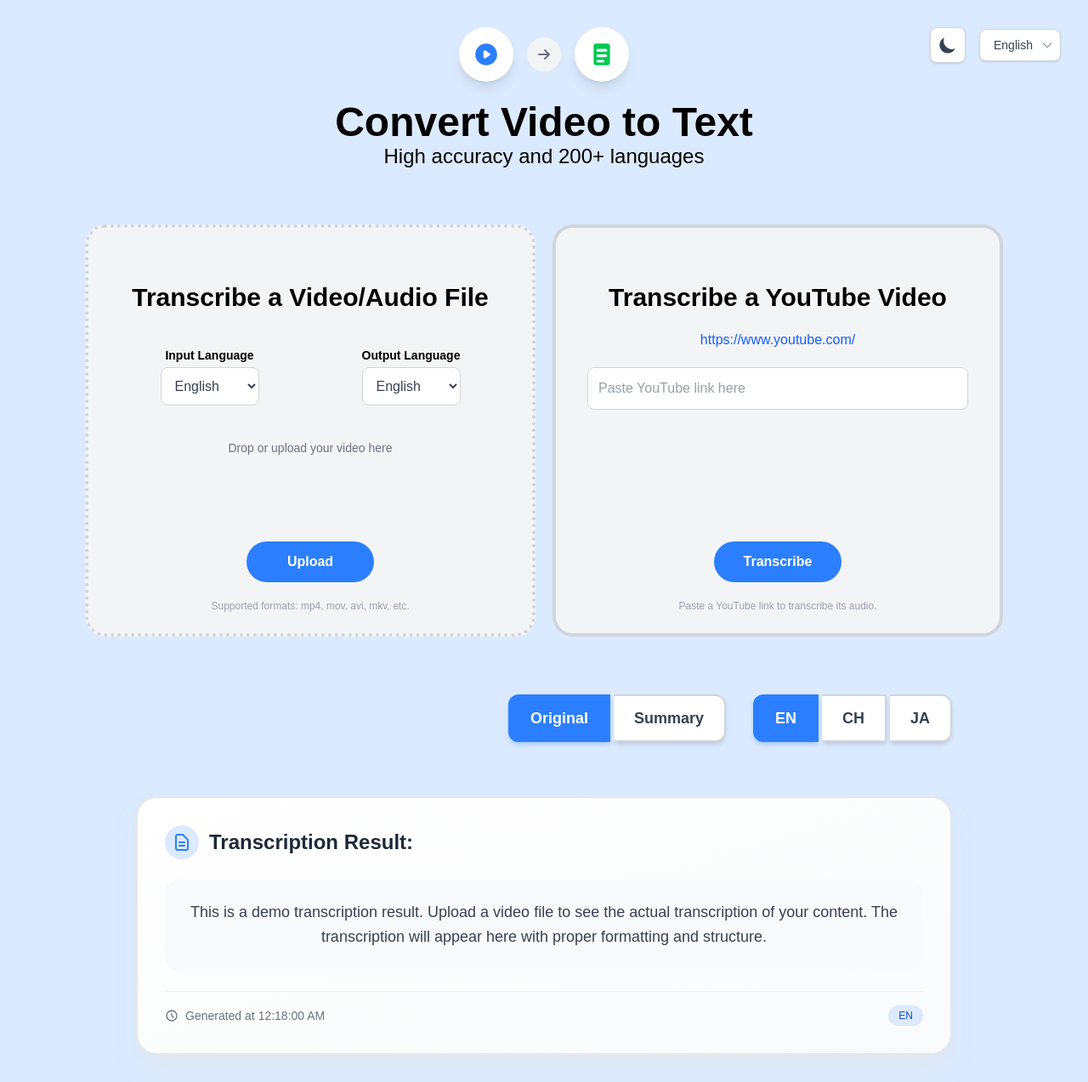
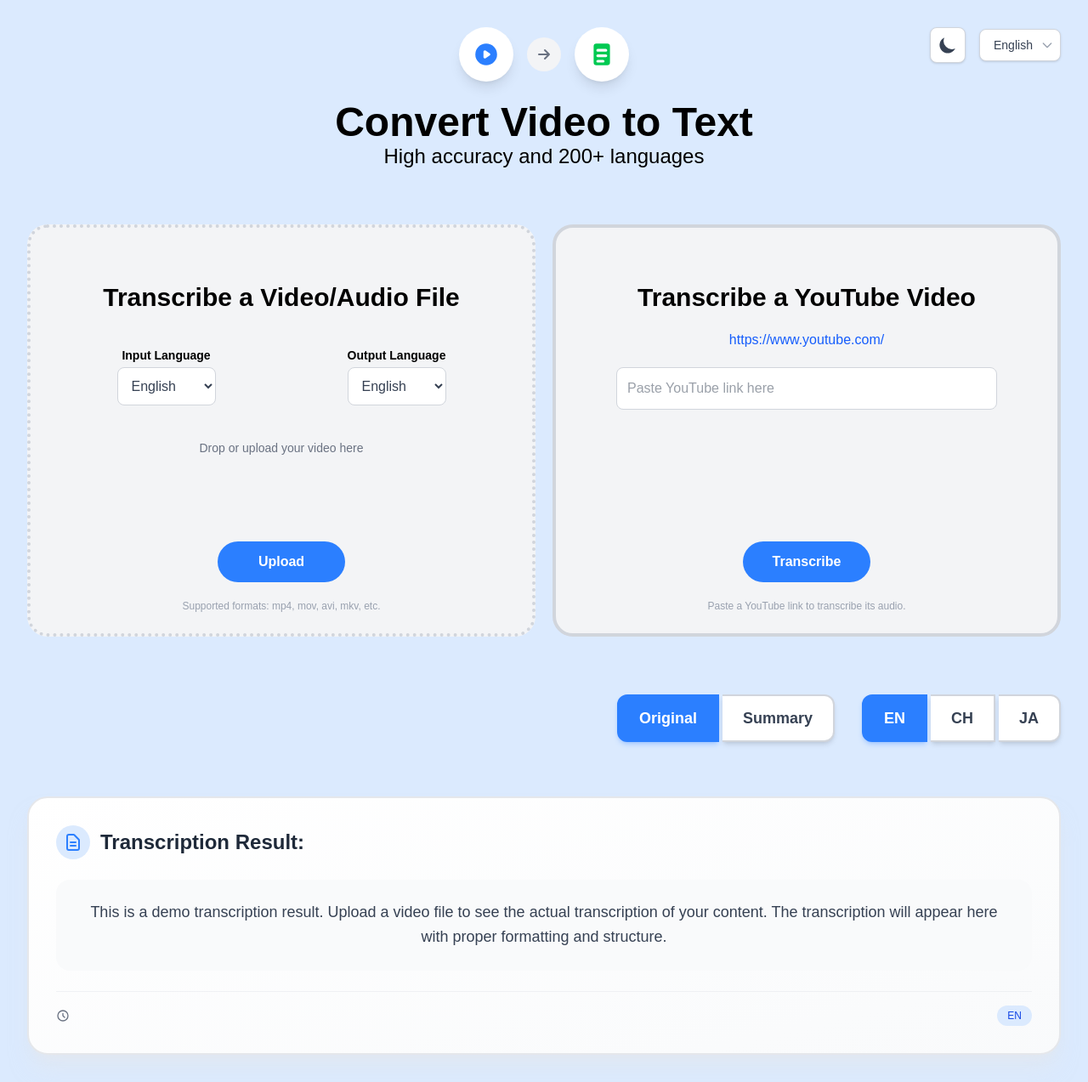
Before and after one commit to tnyw326/transcribing-app, a Next.js app: page / in a window 1280 px wide. Shown: the whole page at 85% size. Built offline with nearby package versions, Linux system fonts and the light colour scheme; a web font is replaced by a local one.

Commit message:
Fixed sizing issue for VideoCard and YouTubeCard and VideoPreviewCard. Now it fits in the window. Added conditional where no file uploaded, VideoCard and YouTube Card takes up full width. If added, three full cards.

```diff
--- a/app/page.tsx
+++ b/app/page.tsx
@@ -102,6 +102,9 @@ export default function Home() {
 
   // Get current translations based on selected language
   const t = translations[selectedLanguage as keyof typeof translations] || translations.en;
+
+  // Check if video is uploaded
+  const isVideoUploaded = selectedFile !== null && isFileSelected;
 
   const languages = [
     { code: "en", name: "English" },
@@ -323,10 +326,10 @@ export default function Home() {
         <p className="text-5xl font-extrabold">{t.title}</p>
         <p className="text-2xl font-normal">{t.subtitle}</p>
       </div>
-      <div className={`flex flex-col lg:flex-row w-full ${selectedFile ? 'lg:w-[1440px]' : 'lg:w-[1080px]'} lg:h-[485px] h-[940px] gap-5 ${isDarkMode ? 'text-white' : 'text-black'}`}>
+      <div className={`flex flex-col lg:flex-row w-full max-w-7xl mx-auto gap-5 ${isDarkMode ? 'text-white' : 'text-black'}`}>
         {/* Video File Card */}
         <div
-          className={`flex flex-col items-center justify-center w-full ${selectedFile ? 'lg:w-1/3' : 'lg:w-1/2'} lg:h-full h-[485px] mb-5 lg:mt-0 rounded-3xl gap-5 relative p-6 border-4 border-dotted transition-colors duration-200 ${
+          className={`flex flex-col items-center justify-center w-full ${isVideoUploaded ? 'lg:w-1/3' : 'lg:w-1/2'} lg:h-[485px] h-[485px] mb-5 lg:mb-0 rounded-3xl gap-5 relative p-6 border-4 border-dotted transition-colors duration-200 ${
             isDragOver
               ? isDarkMode
                 ? 'border-blue-400 bg-blue-900/20'
@@ -433,7 +436,7 @@ export default function Home() {
           </div>
         </div>
         {/* YouTube Card */}
-        <div className={`flex flex-col items-center ${selectedFile ? 'lg:w-1/3' : 'lg:w-1/2'} h-[485px] mb-5 lg:mt-0 rounded-3xl gap-5 relative p-6 border-4 ${
+        <div className={`flex flex-col items-center w-full ${isVideoUploaded ? 'lg:w-1/3' : 'lg:w-1/2'} h-[485px] mb-5 lg:mb-0 rounded-3xl gap-5 relative p-6 border-4 ${
           isDarkMode ? 'bg-gray-800 border-gray-600' : 'bg-gray-100 border-gray-300'
         }`}>
           <h2 className={`text-3xl font-bold pt-10 ${isDarkMode ? 'text-white' : 'text-black'}`}>{t.transcribeYouTube}</h2>
@@ -473,8 +476,8 @@ export default function Home() {
           </div>
         </div>
         {/* Video Preview Card - Appears after file upload */}
-        {selectedFile && (
-          <div className={`flex flex-col items-center justify-center w-full lg:w-1/3 h-[485px] mb-5 lg:mt-0 rounded-3xl gap-5 relative p-6 border-4 ${
+        {isVideoUploaded && (
+          <div className={`flex flex-col items-center justify-center w-full lg:w-1/3 h-[485px] mb-5 lg:mb-0 rounded-3xl gap-5 relative p-6 border-4 ${
             isDarkMode ? 'bg-gray-800 border-gray-600' : 'bg-gray-100 border-gray-300'
           }`}>
             <div className="flex flex-col items-center justify-center gap-5 w-full">
@@ -497,8 +500,8 @@ export default function Home() {
         )}
       </div>
       {/* Original | Summary Toggle - Show when transcription is complete OR for demo */}
-      {(transcriptionOriginal || transcriptionSummary || !selectedFile) && (
-        <div className={`w-full mx-auto flex flex-row justify-end items-center mt-1 ${selectedFile ? 'lg:w-[1440px]' : 'lg:w-[960px]'}`}>
+      {(transcriptionOriginal || transcriptionSummary || !isVideoUploaded) && (
+        <div className={`w-full max-w-7xl mx-auto flex flex-row justify-end items-center mt-1`}>
           {/* Original | Summary Toggle */}
           <div className="flex items-center gap-1 mr-8">
             <button
@@ -558,8 +561,8 @@ export default function Home() {
         </div>
       )}
       {/* Transcription Result */}
-      {resultMode === "original" && (transcriptionOriginal || Object.keys(allTranslations).length > 0 || !selectedFile) && (
-        <div className={`w-full mx-auto ${selectedFile ? 'lg:w-[1440px]' : 'lg:w-[960px]'}`}>
+      {resultMode === "original" && (transcriptionOriginal || Object.keys(allTranslations).length > 0 || !isVideoUploaded) && (
+        <div className={`w-full max-w-7xl mx-auto`}>
           <div className={`p-8 rounded-3xl shadow-xl border-2 transition-all duration-300 ${
             isDarkMode
               ? 'bg-gradient-to-br from-gray-800 to-gray-900 border-gray-600 text-white shadow-gray-900/50'
@@ -602,7 +605,7 @@ export default function Home() {
                 <svg className="w-4 h-4" fill="none" stroke="currentColor" viewBox="0 0 24 24">
                   <path strokeLinecap="round" strokeLinejoin="round" strokeWidth={2} d="M12 8v4l3 3m6-3a9 9 0 11-18 0 9 9 0 0118 0z" />
                 </svg>
-                <span>Generated at {new Date().toLocaleTimeString()}</span>
+                {/* <span>Generated at {new Date().toLocaleTimeString()}</span> */}
               </div>
               <div className="flex items-center gap-2">
                 <span className={`px-3 py-1 rounded-full text-xs font-medium ${
@@ -616,8 +619,8 @@ export default function Home() {
         </div>
       )}
 
-      {resultMode === "summary" && (transcriptionSummary || Object.keys(allSummaries).length > 0 || !selectedFile) && (
-        <div className={`w-full mx-auto ${selectedFile ? 'lg:w-[1440px]' : 'lg:w-[960px]'}`}>
+      {resultMode === "summary" && (transcriptionSummary || Object.keys(allSummaries).length > 0 || !isVideoUploaded) && (
+        <div className={`w-full max-w-7xl mx-auto`}>
           <div className={`p-8 rounded-3xl shadow-xl border-2 transition-all duration-300 ${
             isDarkMode
               ? 'bg-gradient-to-br from-gray-800 to-gray-900 border-gray-600 text-white shadow-gray-900/50'
```
